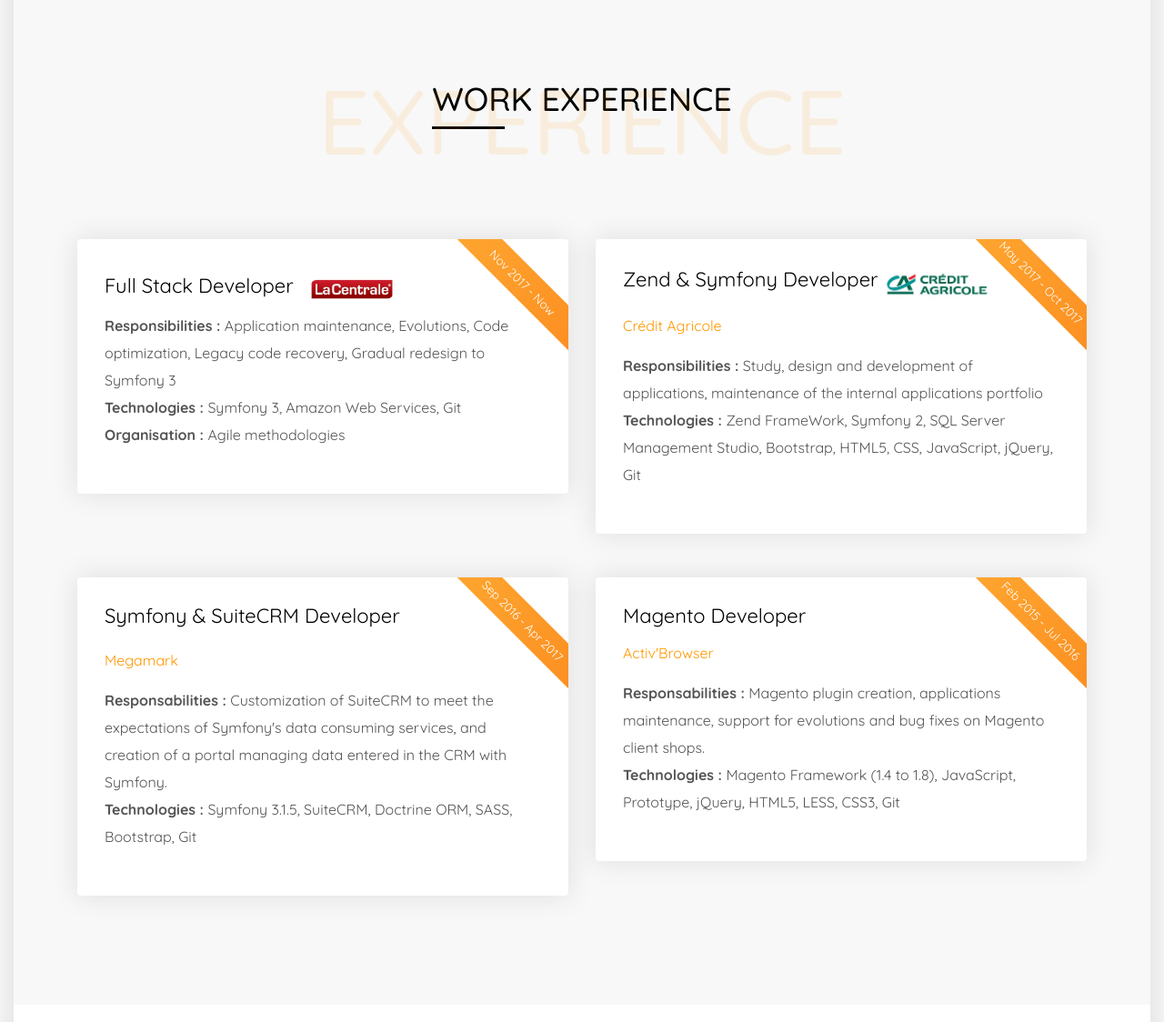
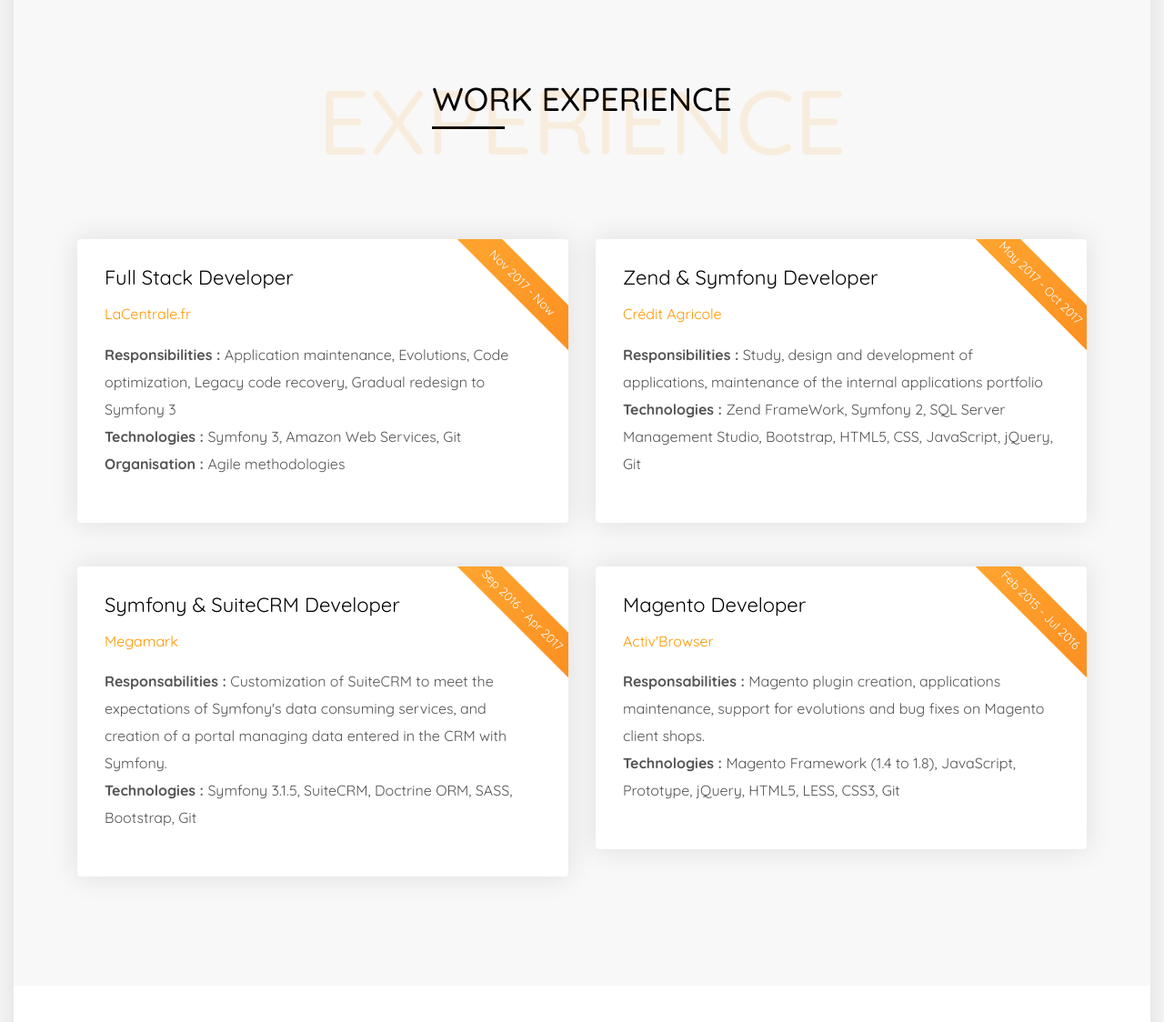
Before and after one commit to hvp3z/webResume, a PHP site: page / in a window 1280 px wide. Shown: the part 1573-2697 px from the top of the page at 91% size. Run offline with PHP 8.4, Linux system fonts and the light colour scheme.

Commit message:
v0.5 - revert imgs

```diff
--- a/index.php
+++ b/index.php
@@ -66,8 +66,8 @@
 
                     <div class="col-md-6 mt-5">
                         <div class="work-exp-block wow fadeIn" data-wow-duration="1s" data-wow-delay=".1s" style="visibility: visible; animation-duration: 1s; animation-delay: 0.1s; animation-name: fadeIn;">
-                            <h4 style="display:inline-block" class="block-title">Full Stack Developer</h4>
-                            <img style="max-width:120px; max-height: 120px; display:inline-block;" src="assets/img/lc.jpg" alt="LaCentrale">
+                            <h4 class="block-title">Full Stack Developer</h4>
+                            <h6 class="company-name color-text">LaCentrale.fr</h6>
                             <div class="working-duration">
                                 Nov 2017 - Now
                             </div>
@@ -80,8 +80,7 @@
 
                     <div class="col-md-6 mt-5">
                         <div class="work-exp-block wow fadeIn" data-wow-duration="1s" data-wow-delay=".2s" style="visibility: visible; animation-duration: 1s; animation-delay: 0.2s; animation-name: fadeIn;">
-                            <h4 style="display:inline-block;" class="block-title">Zend & Symfony Developer</h4>
-                            <img style="max-width:120px; max-height: 120px; display:inline-block;" src="assets/img/ca.jpg" alt="Crédit Agricole">
+                            <h4 class="block-title">Zend & Symfony Developer</h4>
                             <h6 class="company-name color-text">Crédit Agricole</h6>
                             <div class="working-duration">
                                 May 2017 - Oct 2017
@@ -99,7 +98,7 @@
 
                     <div class="col-md-6 mt-5">
                         <div class="work-exp-block wow fadeIn" data-wow-duration="1s" data-wow-delay=".3s" style="visibility: visible; animation-duration: 1s; animation-delay: 0.3s; animation-name: fadeIn;">
-                            <h4 style="display:inline-block;" class="block-title">Symfony & SuiteCRM Developer</h4>
+                            <h4 class="block-title">Symfony & SuiteCRM Developer</h4>
                             <h6 class="company-name color-text">Megamark</h6>
                             <div class="working-duration">
                                 Sep 2016 - Apr 2017
```
